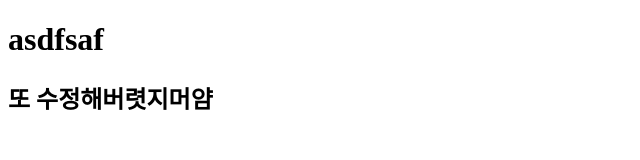
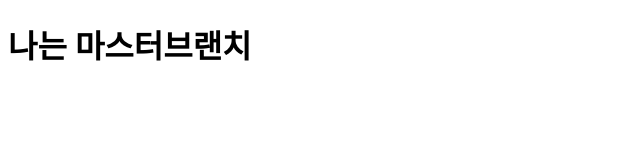
Before and after one commit to dldudtn118/GitTest, a plain HTML site: page index.html in a window 1280 px wide. Shown: the whole page, without its empty margins (0-640 px from the left). Drawn offline with Linux system fonts and the light colour scheme.

Commit message:
브랜치 연습시작

```diff
--- a/index.html
+++ b/index.html
@@ -5,7 +5,6 @@
     <title>test1</title>
 </head>
 <body>
-    <h1>asdfsaf</h1>
-    <H2>또 수정해버렷지머얌</H2>
+    <h1>나는 마스터브랜치</h1>
 </body>
 </html>
```
